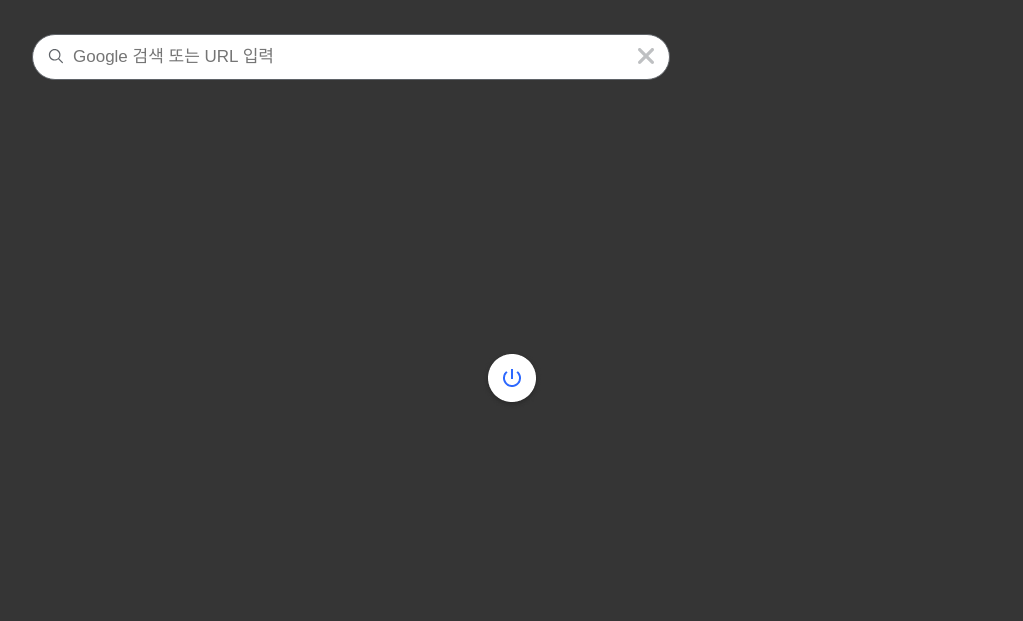
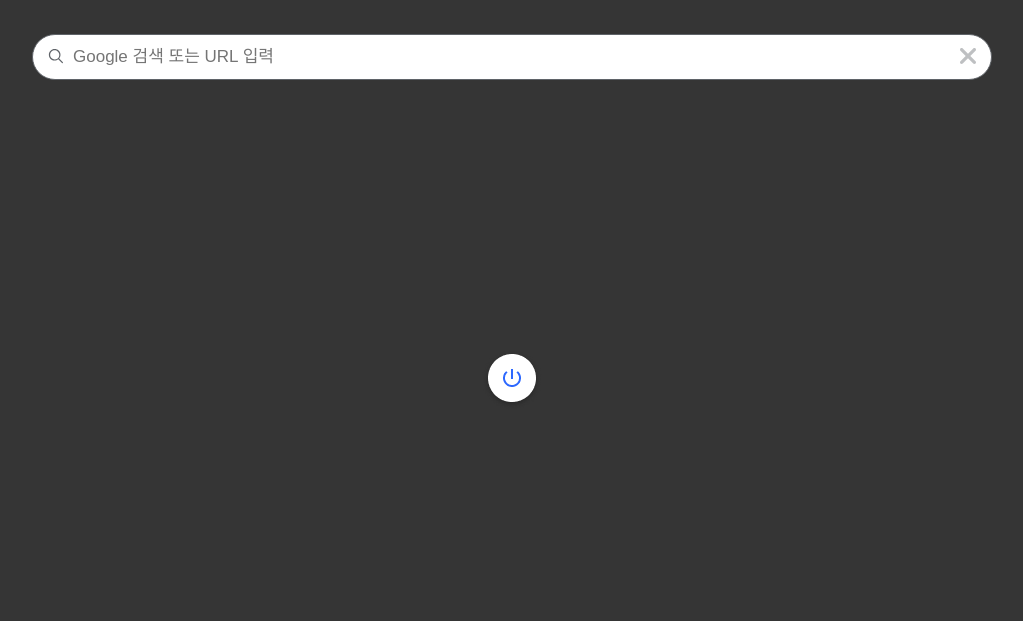
Before and after one commit to junjunseog/search_fast, a plain HTML site: page index.html in a window 1280 px wide. Shown: the part 179-800 px from the top of the page, without its empty margins (128-1151 px from the left). Drawn offline with nearby package versions, Linux system fonts and the light colour scheme.

Commit message:
Update 2.1.1

```diff
--- a/main.css
+++ b/main.css
@@ -33,7 +33,7 @@ a {
 }
 
 .search {
-    max-width: 638px;
+    max-width: 2000px;
     margin: 50px 30px;
     position: relative;
     justify-content: center;
```
Also changed, not shown: 1 other file.
